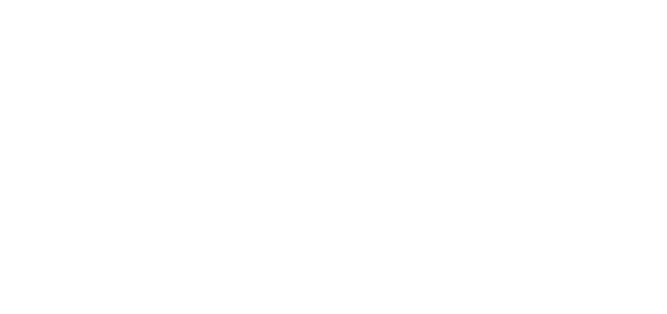
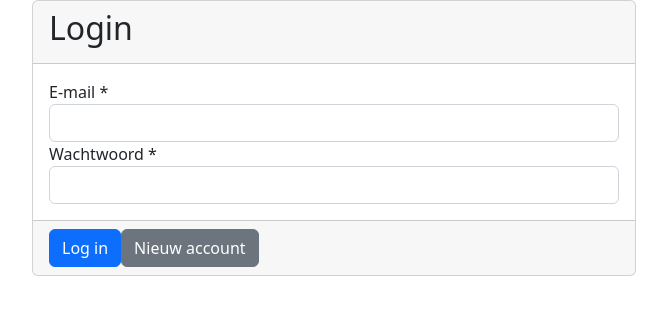
Before and after one commit to Sema-1054531/werkplaats-4-react, a React (Create React App) app in the folder one_piece/: page / in a window 1280 px wide. Before the commit this address had no page. Shown: the top 314 px of the page, without its empty margins (306-973 px from the left). Built offline with nearby package versions, Linux system fonts and the light colour scheme; the HTML template or start-up script is replaced by a standard one.

Commit message:
Added: LoginForm.js (server not working)

```diff
--- a/one_piece/src/App.js
+++ b/one_piece/src/App.js
@@ -6,7 +6,7 @@ import SurveysInBuild from "./components/SurveysInBuild";
 import AddQuestionToSurvey from "./components/AddQuestionToSurvey";
 import SaveSurvey from "./components/SaveSurvey";
 import Register from "./components/Register";
-// import LoginForm from './components/LoginForm';
+import LoginForm from './components/LoginForm';
 import AddQuestion from "./components/AddQuestion";
 import Questions from "./components/Questions";
 import QuestionSettings from "./components/QuestionSettings";
@@ -20,6 +20,7 @@ const App = () => {
         <Router>
           <div>
             <Routes>
+                <Route path="/" element={<LoginForm />} />
                 <Route path="/surveys" element={<Surveys />} />
                 <Route path="/surveys/bouw" element={<SurveysInBuild />} />
                 <Route path="/surveys/bouw/new" element={<AddSurvey />} />
@@ -27,7 +28,6 @@ const App = () => {
                 <Route path="/surveys/bouw/:survey_id/save" element={<SaveSurvey />} />
                 <Route path="/surveys/bouw/:survey_id/delete" element={<DeleteSurvey />} />
                 <Route path="/surveys/:survey_id/survey_questions" element={<SurveyQuestionAdmin />} />
-                {/*<Route path="/login" element={<LoginForm />} />/*/}
                 <Route path="/register" element={<Register />} />
                 <Route path="/questions/new" element={<AddQuestion />} />
                 <Route path="/questions" element={<Questions />} />
--- a/one_piece/src/components/LoginForm.js
+++ b/one_piece/src/components/LoginForm.js
@@ -1,58 +1,94 @@
-// const express = require('express');
-// const session = require('express-session');
-// const bcrypt = require('bcrypt');
-// const app = express();
-//
-// const LoginForm = () => {
-//     // Gebruik express-session-middleware
-//     app.use(
-//         session({
-//           secret: 'geheimeSleutel',
-//           resave: false,
-//           saveUninitialized: false,
-//         })
-//     );
-//
-//     app.post('/login', async (req, res) => {
-//       const { email, password } = req.body;
-//
-//       // Zoek de gebruiker in de database op basis van het e-mailadres
-//       const user = await db.getUserByEmail(email);
-//
-//       // Controleer of de gebruiker bestaat en het wachtwoord overeenkomt
-//       if (!user || !await bcrypt.compare(password, user.password)) {
-//         return res.status(401).json({ message: 'Ongeldige inloggegevens' });
-//       }
-//
-//       // Sla de gebruikersgegevens op in de sessie
-//       req.session.user = {
-//         id: user.id,
-//         email: user.email,
-//       };
-//
-//       res.json({ message: 'Inloggen succesvol' });
-//     });
-//
-//     // login controle
-//     const express = require('express');
-//     const router = express.Router();
-//
-//     const requireLogin = (req, res, next) => {
-//       // Controleer of de gebruiker is ingelogd
-//       if (!req.session.user) {
-//         return res.status(401).json({ message: 'Niet ingelogd' });
-//       }
-//
-//       next();
-//     };
-//
-//     router.get('/protected', requireLogin, (req, res) => {
-//       res.json({ message: 'Dit is een beschermde route' });
-//     });
-//
-//     module.exports = router;
-//
-// };
-//
-// export default LoginForm;
-//
+import React, {useRef, useState} from "react";
+import {Link, useNavigate} from "react-router-dom";
+import { Toast } from "bootstrap";
+
+const LoginForm = () => {
+    const [email, setEmail] = useState('');
+    const [password, setPassword] = useState('');
+    const toastRef = useRef(null);
+
+    const navigate = useNavigate();
+
+    const ProceedLogin= (e) => {
+        e.preventDefault();
+        if (validate()){
+            // console.log('proceed');
+            fetch("http://localhost:5000/api/login/" + email).then((res) => {
+                return res.json();
+            }).then((resp) => {
+                console.log(resp)
+                if (Object.keys(resp).length === 0) {
+                    showWarningToast('Vul alsjeblieft een geldige e-mail in.');
+                } else {
+                    if (resp.password === password) {
+                        showWarningToast.success('Success')
+                        navigate('/surveys')
+                    } else {
+                        showWarningToast('Vul alsjeblieft een geldige wachtwoord in.');
+                    }
+                }
+            }).catch((err) => {
+                showWarningToast.error('Login mislukt: ' + err.message)
+            });
+        }
+    }
+
+    const validate = () => {
+        let result = true;
+
+        if (email === '' || email === null){
+            result = false;
+            showWarningToast('Vul alsjeblieft je e-mail in')
+        }
+        if (password === '' || password === null){
+            result = false;
+            showWarningToast('Vul alsjeblieft je wachtwoord in')
+        }
+
+        return result;
+    }
+
+    const showWarningToast = (message) => {
+        const toastEl = toastRef.current;
+        const toast = new Toast(toastEl, {
+            autohide: true,
+            delay: 3000,
+        });
+
+        toastEl.querySelector('.toast-body').textContent = message;
+        toast.show();
+    };
+
+    return (
+        <div className="row">
+            <div className="offset-lg-3 col-lg-6">
+                <form onSubmit={ProceedLogin} className="container">
+                    <div className="card">
+                        <div className="card-header">
+                            <h2>Login</h2>
+                        </div>
+                        <div className="card-body">
+                            <div className="form-group">
+                                <label>E-mail <span className="errmsg">*</span></label>
+                                <input type="email" value={email} onChange={e=>setEmail(e.target.value)} className="form-control"></input>
+                            </div>
+                            <div className="form-group">
+                                <label>Wachtwoord <span className="errmsg">*</span></label>
+                                <input type="password" value={password} onChange={e=>setPassword(e.target.value)} className="form-control"></input>
+                            </div>
+                        </div>
+                        <div className="card-footer">
+                            <button type="submit" className="btn btn-primary">Log in</button>
+                            <Link className="btn btn-secondary" to={'/register'}>Nieuw account</Link>
+                        </div>
+                    </div>
+                </form>
+                <div ref={toastRef} className="toast position-fixed bottom-0 end-0 p-3" style={{ zIndex: 9999 }}>
+                    <div className="toast-body"></div>
+                </div>
+            </div>
+        </div>
+    );
+};
+
+export default LoginForm;
```
